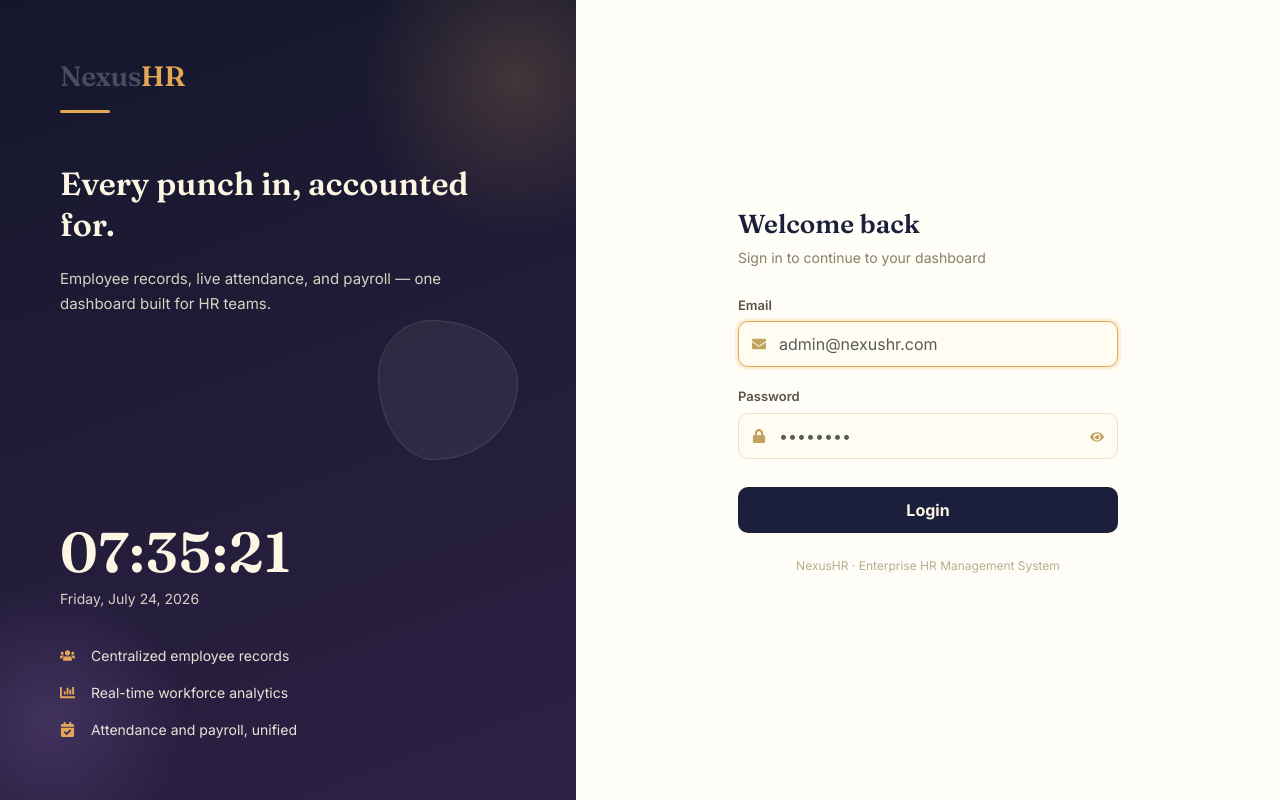
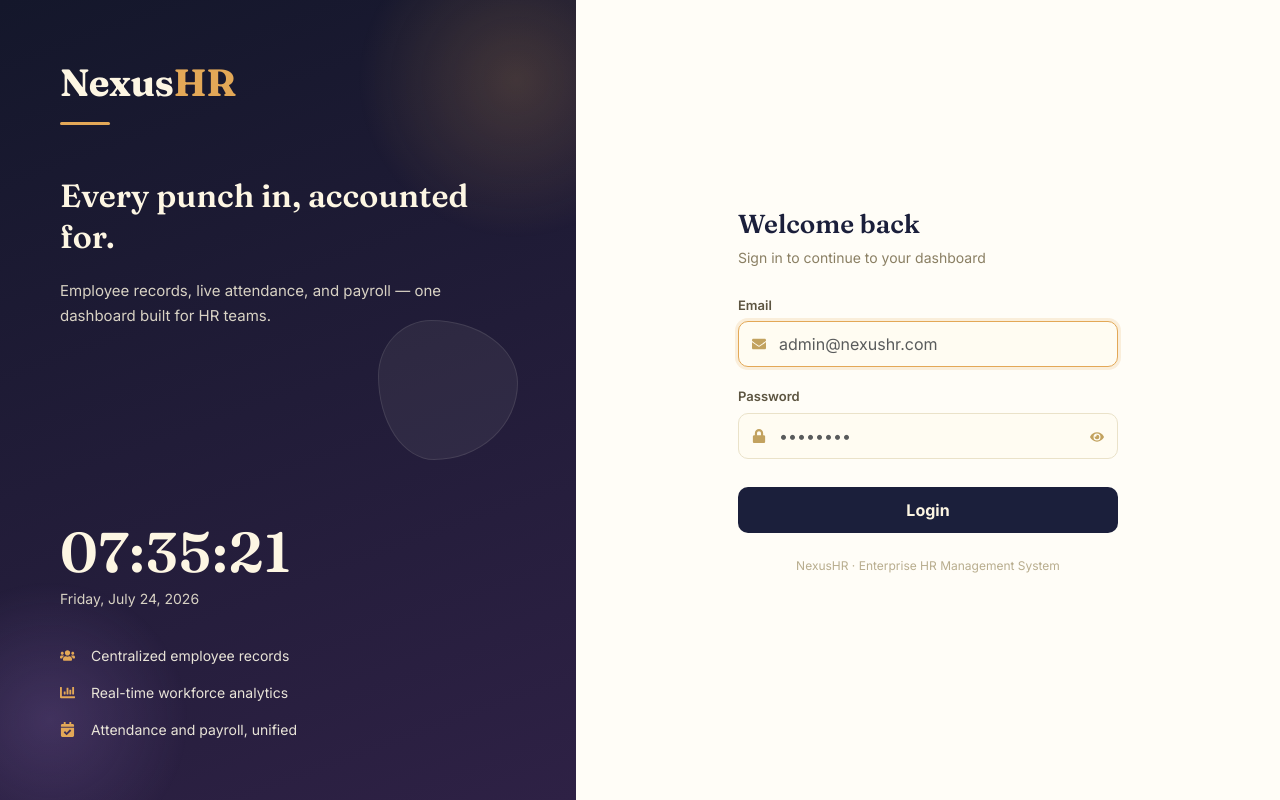
Before and after one commit to 2005-Rajat/nexushr-frontend, a React (Vite) app: page / in a window 1280 px wide. Built offline with nearby package versions, Linux system fonts and the light colour scheme.

Commit message:
frontend improved

```diff
--- a/src/pages/Login.jsx
+++ b/src/pages/Login.jsx
@@ -180,9 +180,10 @@ function Login() {
                     <h2
                         style={{
                             fontFamily: "'Fraunces', serif",
-                            fontWeight: 600,
-                            fontSize: "28px",
-                            letterSpacing: "-0.5px"
+                            fontWeight: 700,
+                            fontSize: "38px",
+                            letterSpacing: "-0.5px",
+                            color: "#FDF6E3"
                         }}
                     >
                         Nexus<span style={{ color: "#E3A857" }}>HR</span>
```
